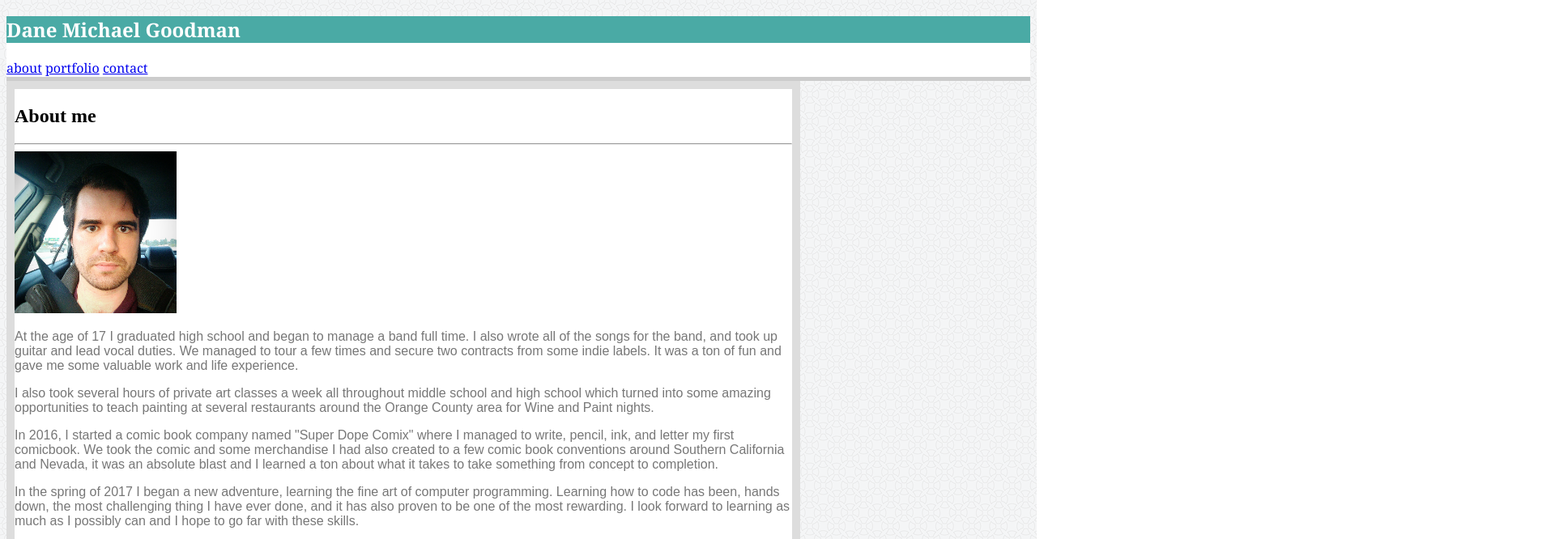
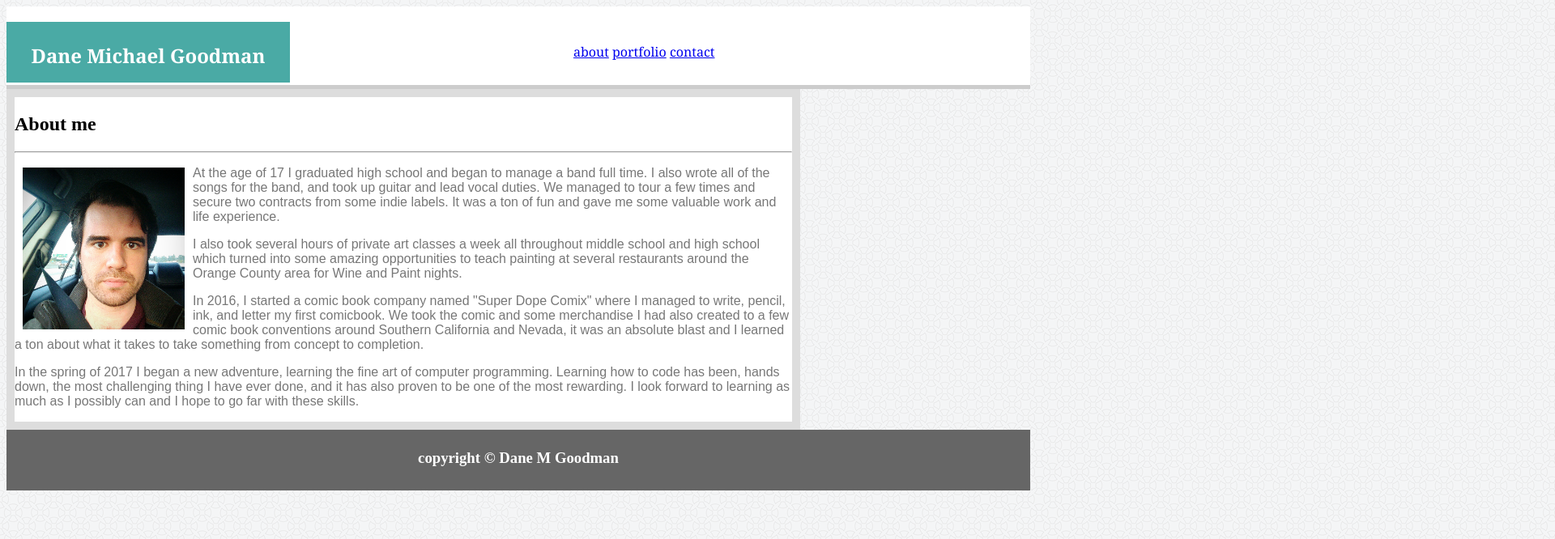
Before and after one commit to GreatestDane/Basic-Portfolio, a plain HTML site: page index.html in a window 1280 px wide. Shown: the top 666 px of the page at 81% size, 1920 px wide, since content can reach past the window. Drawn offline with Linux system fonts and the light colour scheme.

Commit message:
Added the footer

```diff
--- a/assets/css/style.css
+++ b/assets/css/style.css
@@ -3,14 +3,36 @@
     height: 200px;
 }
 
+#dane {
+    float:left;
+    margin: 10px;
+}
+
 .name {
     background: #4aaaa5;
     color: white;
+    width: 350px;
+    height: 50px;
+    padding-top: 5px;
+    padding-bottom: 20px;
+    text-align: center;
+    position: relative;
+    top: 19px;
+}
+
+.links {
+    position: relative;
+    left: 700px;
+    bottom: 30px;
 }
 
 p {
     color: #777777;
     font-family: 'Arial', 'Helvetica Neue', Helvetica, sans-serif;
+}
+
+h3 {
+    color: white;
 }
 
 header {
@@ -23,10 +45,21 @@ body {
     background-image: url("../../circles-light/circles-light.png")
 }
 
+footer {
+    background-color: #666666;
+    text-align: center;
+    height: 50px;
+    padding-top: 5px;
+    padding-bottom: 20px;
+    position: sticky;
+    bottom: 0px;
+}
+
 .main-content {
     width: 960px;
     background: #ffffff;
     border: #dddddd solid 10px;
+    position: relative;
 }
 
 /* Begin contact form CSS */
--- a/index.html
+++ b/index.html
@@ -6,17 +6,19 @@
     </title>
 
     <head>
+        <!-- <link rel="stylesheet" href="assets/css/reset.css"> -->
         <link rel="stylesheet" href="assets/css/style.css">
-        <!-- <link rel="stylesheet" href="assets/css/reset.css"> -->
     </head>
 <!-- Create a header bar with a bold name and a nav bar -->
     <header>
         <section class="name">
             <h1>Dane Michael Goodman</h1>
         </section>
+        <div class="links">
         <a href="index.html">about</a>
         <a href="portfolio.html">portfolio</a>
         <a href="contact.html">contact</a>
+        </div>
     </header>
 <!-- Create a short little bio about myself with a picture and a seperating bar line -->
     <body>
@@ -24,13 +26,17 @@
         <section>
             <h1>About me</h1>
             <hr>
-            <img class="image" src="assets/images/Dane.jpg.jpg">
+            <img class="image" id="dane" src="assets/images/Dane.jpg.jpg">
             <P>At the age of 17 I graduated high school and began to manage a band full time. I also wrote all of the songs for the band, and took up guitar and lead vocal duties. We managed to tour a few times and secure two contracts from some indie labels. It was a ton of fun and gave me some valuable work and life experience.</P>
             <p>I also took several hours of private art classes a week all throughout middle school and high school which turned into some amazing opportunities to teach painting at several restaurants around the Orange County area for Wine and Paint nights.</p>
             <p>In 2016, I started a comic book company named "Super Dope Comix" where I managed to write, pencil, ink, and letter my first comicbook. We took the comic and some merchandise I had also created to a few comic book conventions around Southern California and Nevada, it was an absolute blast and I learned a ton about what it takes to take something from concept to completion.</p>
             <p>In the spring of 2017 I began a new adventure, learning the fine art of computer programming. Learning how to code has been, hands down, the most challenging thing I have ever done, and it has also proven to be one of the most rewarding. I look forward to learning as much as I possibly can and I hope to go far with these skills.</p>
         </section>
         </div>
+<!-- Create a footer with a copyright symbol -->
+        <footer>
+            <h3>copyright &copy; Dane M Goodman</h3>
+        </footer>
     </body>
 
 </html>
```
Also changed, not shown: contact.html (+8 -1 lines), portfolio.html (+8 -0 lines).
